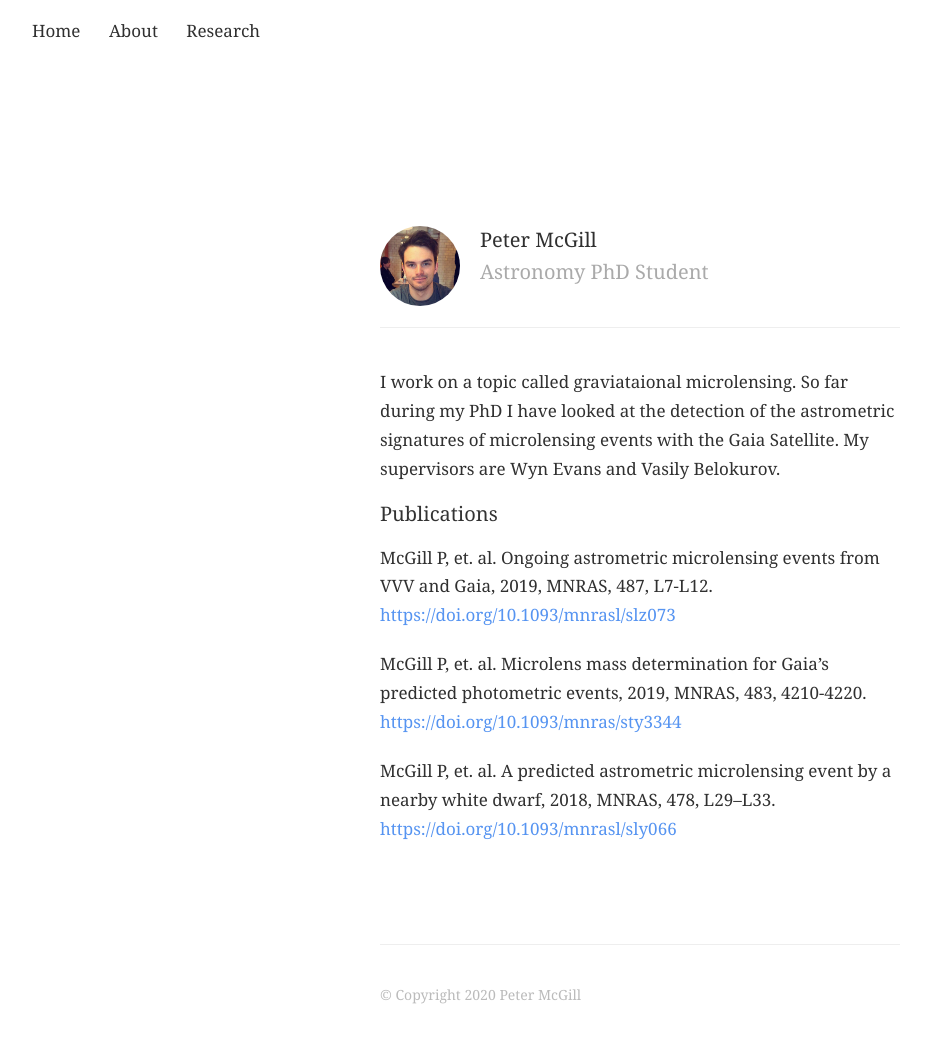
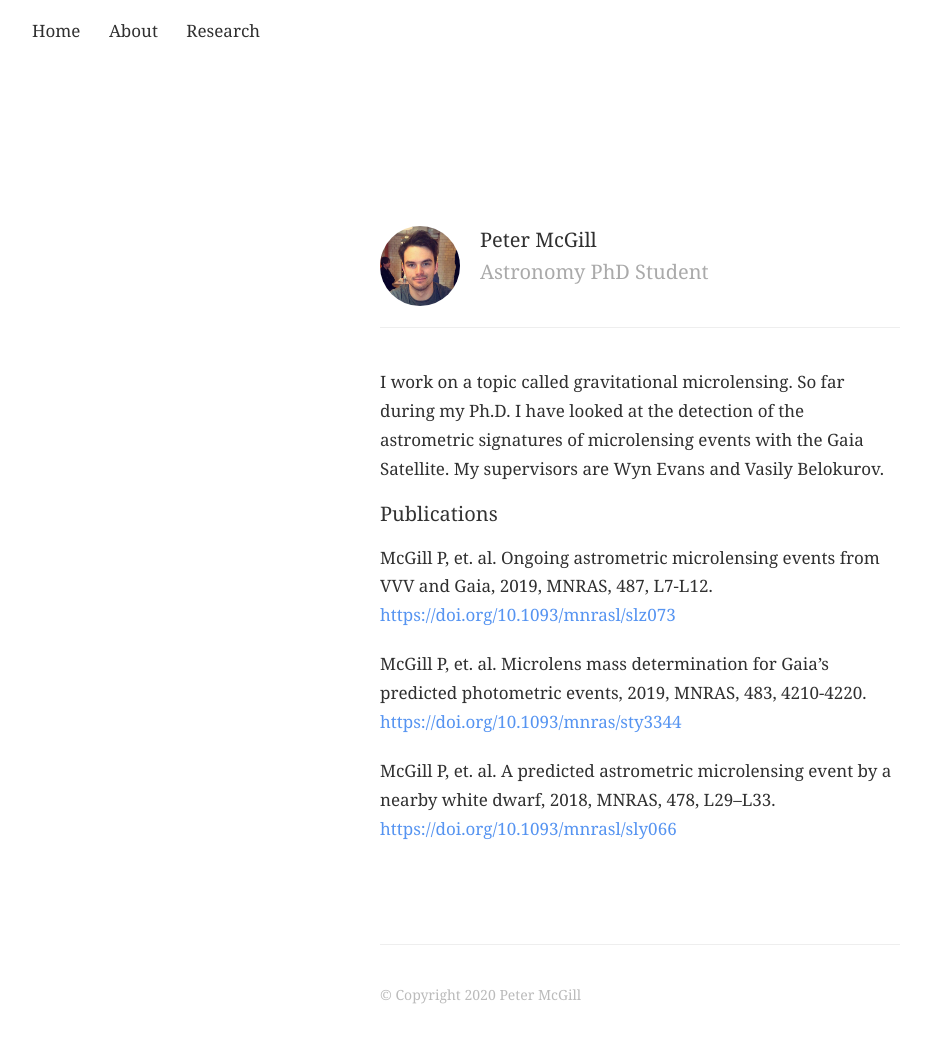
Before and after one commit to astrophpeter/astrophpeter.github.io, a Jekyll site: the page built from publications.md, in a window 1280 px wide. Shown: the whole page, without its empty margins (0-931 px from the left). Built offline with Jekyll 4.4.1, drawn with Linux system fonts in a browser that asks for light colours; nearby versions of some CDN libraries.

Commit message:
Update publications.md

```diff
--- a/publications.md
+++ b/publications.md
@@ -4,7 +4,7 @@
 profile: true
 ---
 
-I work on a topic called graviataional microlensing. So far during my PhD I have looked at the detection of the astrometric signatures of microlensing events with the Gaia Satellite. My supervisors are Wyn Evans and Vasily Belokurov.
+I work on a topic called gravitational microlensing. So far during my Ph.D. I have looked at the detection of the astrometric signatures of microlensing events with the Gaia Satellite. My supervisors are Wyn Evans and Vasily Belokurov.
 
 
 ### Publications
```
